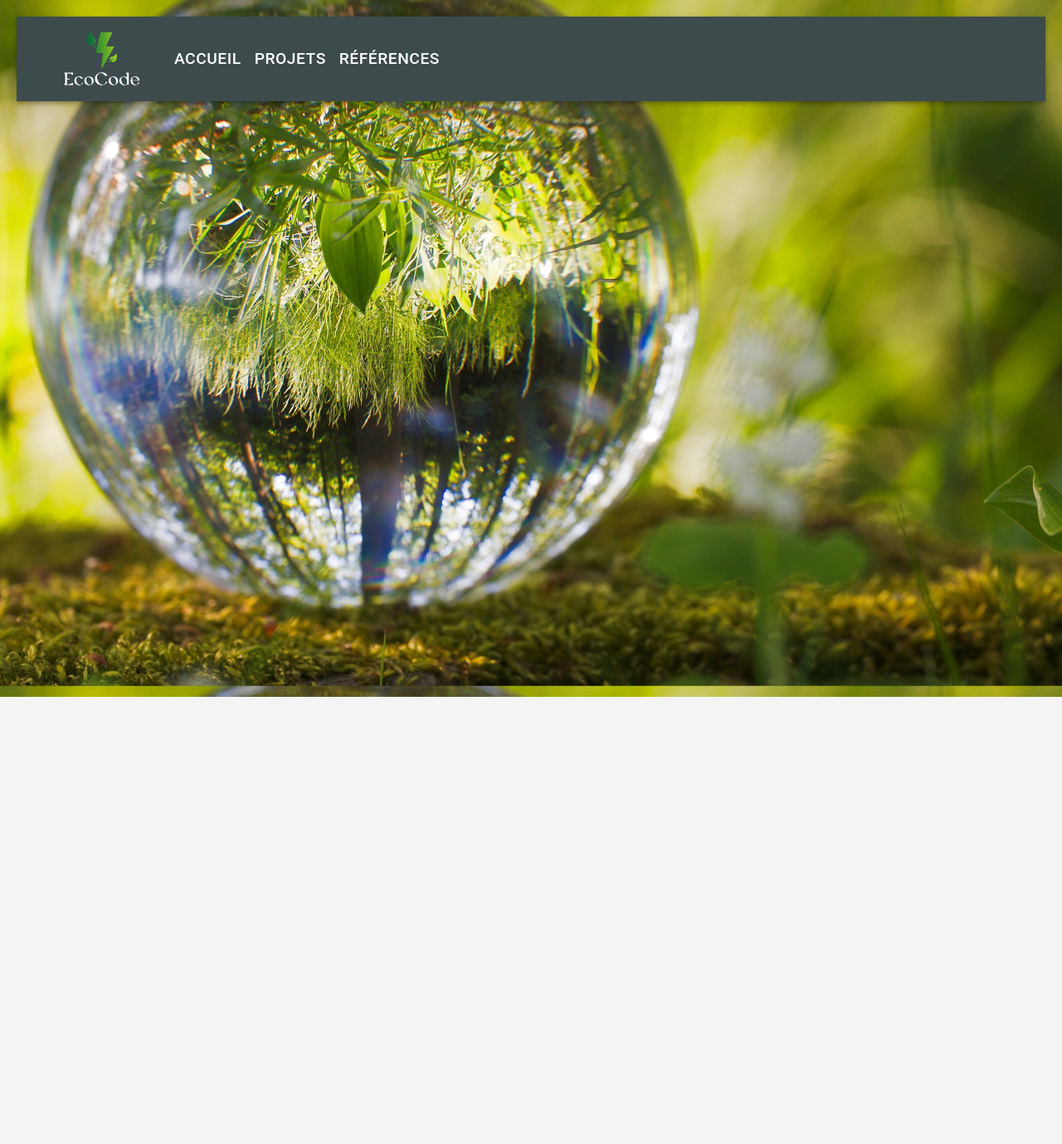
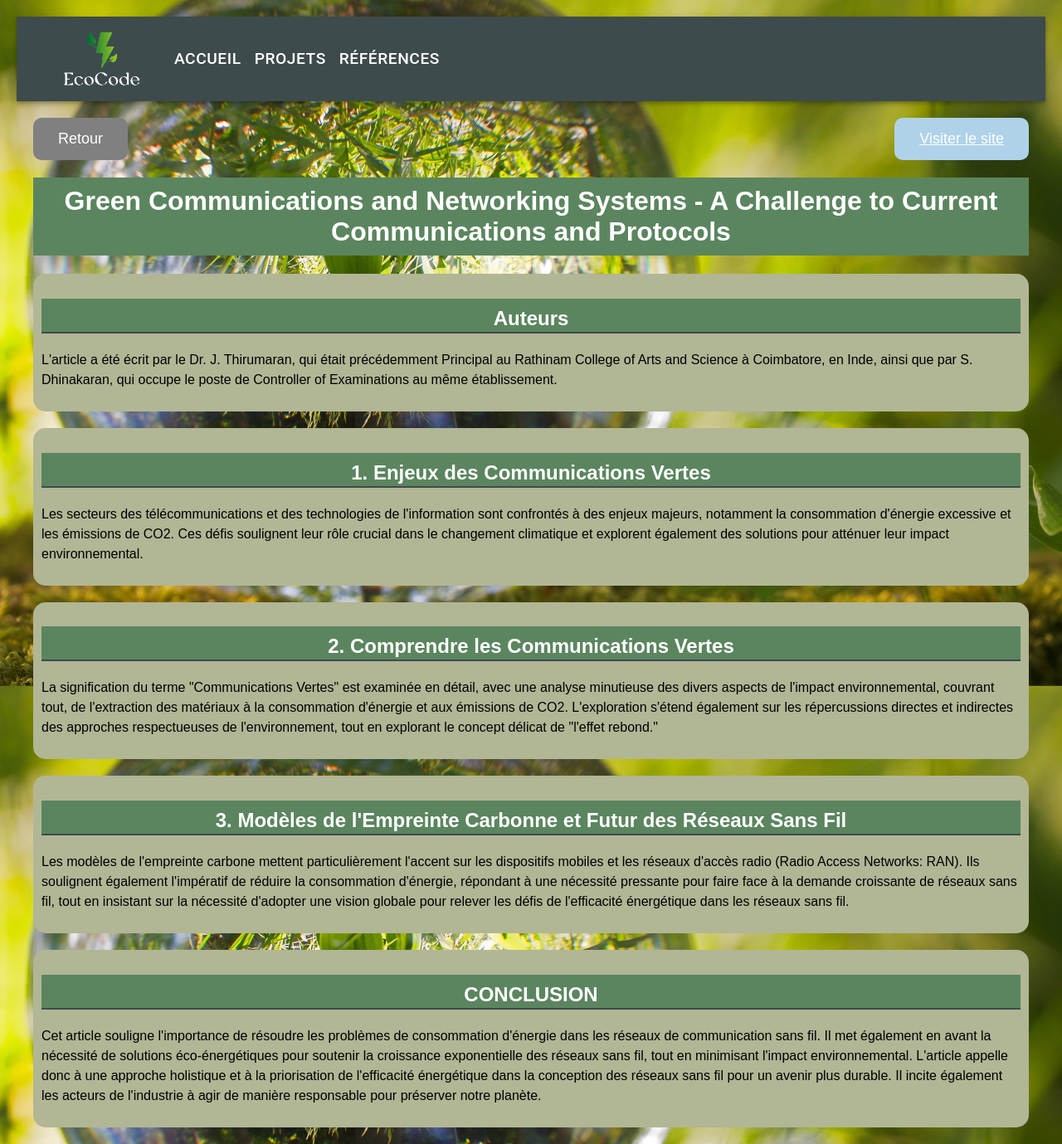
Before and after one commit to EdwardDominique/Green-IT, a React (Create React App) app in the folder Front end/front-end/: page /reference19 in a window 1280 px wide. Shown: the whole page at 83% size. Before the commit the page ends 840 px from the top, so only its background shows below. Built offline with nearby package versions, Linux system fonts and the light colour scheme.

Commit message:
Ajout de la référence 19

```diff
--- a/Front end/front-end/src/App.js
+++ b/Front end/front-end/src/App.js
@@ -22,6 +22,7 @@ import Reference14 from './pages/references/Reference14';
 import Reference16 from './pages/references/Reference16';
 import Reference17 from './pages/references/Reference17';
 import Reference18 from './pages/references/Reference18';
+import Reference19 from './pages/references/Reference19';
 import AurelienMANCEAU from './pages/projects/AurelienMANCEAU';
 import BassidikiHAIDARA from './pages/projects/BassidikiHAIDARA';
 import EdouardDOMINIQUE from './pages/projects/EdouardDOMINIQUE';
@@ -71,6 +72,7 @@ function App() {
           <Route path="reference16" element={<Reference16 />} />
           <Route path="reference17" element={<Reference17 />} />
           <Route path="reference18" element={<Reference18 />} />
+          <Route path="reference19" element={<Reference19 />} />
         </Routes>
       </div>
     </Router>
--- a/Front end/front-end/src/pages/ReferencesPage.js
+++ b/Front end/front-end/src/pages/ReferencesPage.js
@@ -19,6 +19,7 @@ import ref14Image from '../pictures/ref14.png';
 import ref16Image from '../pictures/ref16.png';
 import ref17Image from '../pictures/ref17.PNG';
 import ref18Image from '../pictures/ref18.png';
+import ref19Image from '../pictures/ref19.PNG';
 
 function Reference() {
     const references = [
@@ -130,6 +131,12 @@ function Reference() {
             description: "Cette étude environnementale analyse l'empreinte écologique du numérique mondial en se basant sur différents indicateurs environnementaux. L'étude montre que la fabrication des équipements des utilisateurs est la principale source d'impact environnemental, suivie par la production d'électricité. Elle propose également des solutions pour réduire l'impact environnemental du numérique.",
             auteur: 'Henrique DONG'
         },
+        {
+            titre: 'Green Communications and Networking Systems - A Challenge to Current Communications and Protocols',
+            imgSrc: ref19Image,
+            description: "Cet article met en lumière l'importance des Communications Vertes pour réduire la consommation d'énergie dans l'industrie des TIC, en se concentrant sur les solutions pour améliorer l'efficacité énergétique des réseaux de communication. Il encourage également une approche holistique pour un avenir plus durable",
+            auteur: 'Edouard DOMINIQUE'
+        },
 
     ];
 
--- /dev/null
+++ b/Front end/front-end/src/pages/references/Reference19.js
@@ -0,0 +1,43 @@
+import React from 'react';
+import { useNavigate } from 'react-router-dom';
+import './Reference.css';
+
+function Reference19() {
+    const navigate = useNavigate();
+
+    const handleBack = () => {
+        navigate(-1); // navigate back by 1 in the history stack
+    };
+
+    return (
+        <div className="article-page">
+            <div className="header-buttons">
+                <button className="back-button" onClick={handleBack}>Retour</button>
+                <a href="https://www.researchgate.net/profile/Dhinakaran-s/publication/349126091_Licensed_Under_Creative_Commons_Attribution_CC_BY_Green_Communications_and_Networking_Systems_-_A_Challenge_to_Current_Communications_and_Protocols/links/60220fd245851589399020e7/Licensed-Under-Creative-Commons-Attribution-CC-BY-Green-Communications-and-Networking-Systems-A-Challenge-to-Current-Communications-and-Protocols.pdf" target="_blank" rel="noopener noreferrer" className="site-link-button">Visiter le site</a>
+            </div>
+            <h1>Green Communications and Networking Systems - A Challenge to Current Communications and Protocols</h1>
+            <section id="article-section">
+                <h1>Auteurs</h1>
+                <p>L'article a été écrit par le Dr. J. Thirumaran, qui était précédemment Principal au Rathinam College of Arts and Science à Coimbatore, en Inde, ainsi que par S. Dhinakaran, qui occupe le poste de Controller of Examinations au même établissement.</p>
+            </section>
+            <section id="article-section">
+                <h1>1. Enjeux des Communications Vertes</h1>
+                <p>Les secteurs des télécommunications et des technologies de l'information sont confrontés à des enjeux majeurs, notamment la consommation d'énergie excessive et les émissions de CO2. Ces défis soulignent leur rôle crucial dans le changement climatique et explorent également des solutions pour atténuer leur impact environnemental.</p>
+            </section>
+            <section id="article-section">
+                <h1>2. Comprendre les Communications Vertes</h1>
+                <p>La signification du terme "Communications Vertes" est examinée en détail, avec une analyse minutieuse des divers aspects de l'impact environnemental, couvrant tout, de l'extraction des matériaux à la consommation d'énergie et aux émissions de CO2. L'exploration s'étend également sur les répercussions directes et indirectes des approches respectueuses de l'environnement, tout en explorant le concept délicat de "l'effet rebond."</p>
+            </section>
+            <section id="article-section">
+                <h1>3. Modèles de l'Empreinte Carbonne et Futur des Réseaux Sans Fil</h1>
+                <p>Les modèles de l'empreinte carbone mettent particulièrement l'accent sur les dispositifs mobiles et les réseaux d'accès radio (Radio Access Networks: RAN). Ils soulignent également l'impératif de réduire la consommation d'énergie, répondant à une nécessité pressante pour faire face à la demande croissante de réseaux sans fil, tout en insistant sur la nécessité d'adopter une vision globale pour relever les défis de l'efficacité énergétique dans les réseaux sans fil.</p>
+            </section>
+            <section id="article-section">
+                <h1>CONCLUSION</h1>
+                <p>Cet article souligne l'importance de résoudre les problèmes de consommation d'énergie dans les réseaux de communication sans fil. Il met également en avant la nécessité de solutions éco-énergétiques pour soutenir la croissance exponentielle des réseaux sans fil, tout en minimisant l'impact environnemental. L'article appelle donc à une approche holistique et à la priorisation de l'efficacité énergétique dans la conception des réseaux sans fil pour un avenir plus durable. Il incite également les acteurs de l'industrie à agir de manière responsable pour préserver notre planète.</p>
+            </section>
+        </div>
+    );
+}
+
+export default Reference19;
```
Also changed, not shown: Front end/front-end/src/pictures/ref19.PNG (added).
